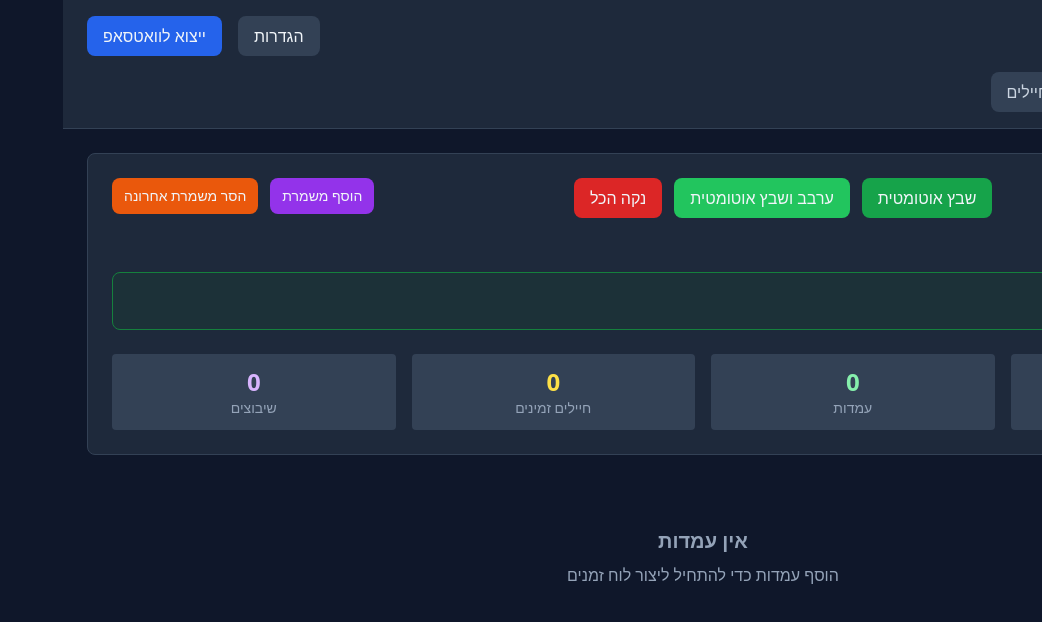
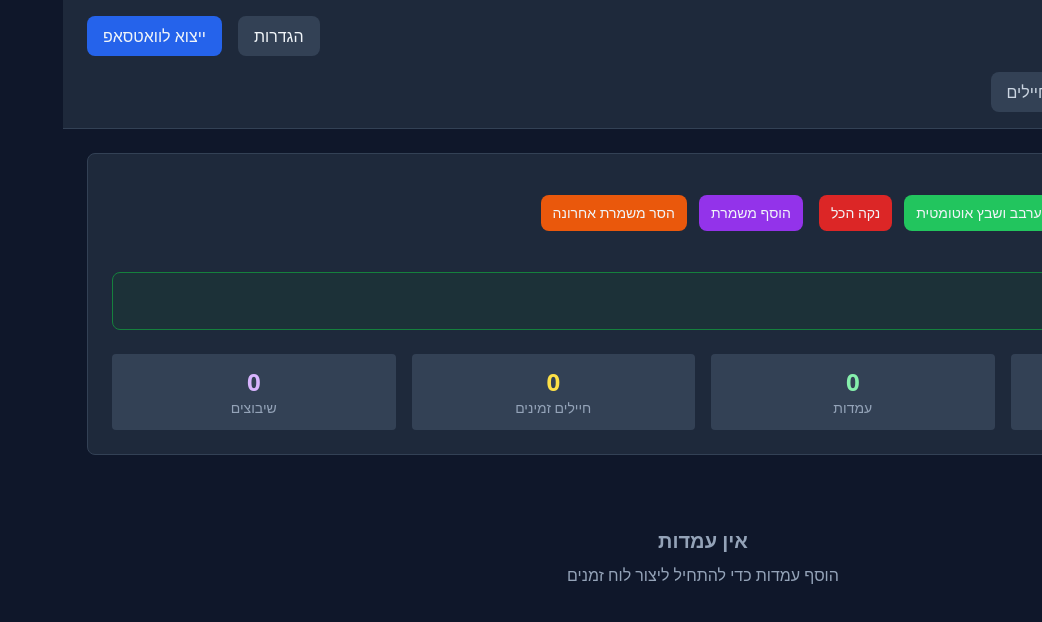
Before and after one commit to fyuval3/Shifter, a Next.js app: page / in a window 1280 px wide. Shown: the top 622 px of the page, without its empty margins (238-1280 px from the left). Built offline with nearby package versions, Linux system fonts and the light colour scheme.

Commit message:
Refactor ScheduleControls component: adjust button padding and text size for improved UI consistency

```diff
--- a/components/ScheduleControls.tsx
+++ b/components/ScheduleControls.tsx
@@ -160,7 +160,7 @@ export default function ScheduleControls({
 
   return (
     <div className="bg-slate-800 p-6 rounded-lg border border-slate-700 space-y-6">
-      <div className="flex flex-wrap gap-4 justify-between items-start">
+      <div className="flex flex-wrap gap-4 items-center">
         {/* Time Slot Duration */}
         <div className="flex flex-col gap-2">
           <label className="text-sm font-medium">אורך משמרת:</label>
@@ -182,7 +182,7 @@ export default function ScheduleControls({
           <div className="flex flex-wrap gap-3">
             <button
               onClick={() => handleAutoFill(false)}
-              className="px-4 py-2 bg-green-600 hover:bg-green-700 rounded-lg transition-colors"
+              className="px-3 py-2 bg-green-600 hover:bg-green-700 rounded-lg transition-colors text-sm"
               disabled={schedule.posts.length === 0 || schedule.soldiers.filter(s => s.isAvailable).length === 0}
             >
               שבץ אוטומטית
@@ -190,7 +190,7 @@ export default function ScheduleControls({
 
             <button
               onClick={() => handleAutoFill(true)}
-              className="px-4 py-2 bg-green-500 hover:bg-green-600 rounded-lg transition-colors"
+              className="px-3 py-2 bg-green-500 hover:bg-green-600 rounded-lg transition-colors text-sm"
               disabled={schedule.posts.length === 0 || schedule.soldiers.filter(s => s.isAvailable).length === 0}
             >
               ערבב ושבץ אוטומטית
@@ -198,7 +198,7 @@ export default function ScheduleControls({
 
             <button
               onClick={handleClearAll}
-              className="px-4 py-2 bg-red-600 hover:bg-red-700 rounded-lg transition-colors"
+              className="px-3 py-2 bg-red-600 hover:bg-red-700 rounded-lg transition-colors text-sm"
               disabled={schedule.assignments.length === 0}
             >
               נקה הכל
```
